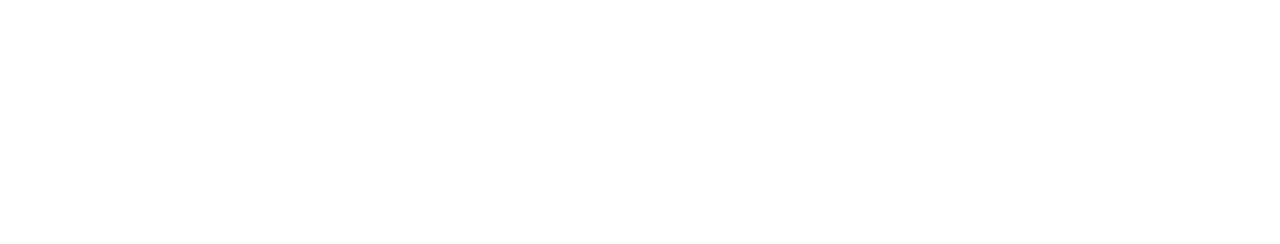
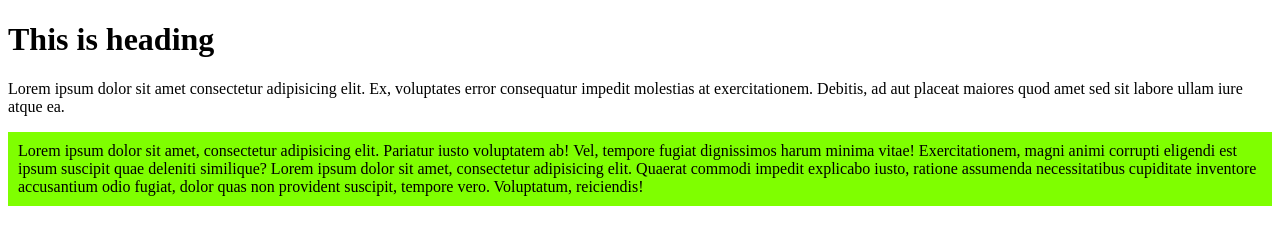
Before and after one commit to Aman-nur69/my-first-github-repo, a plain HTML site: page index.html in a window 1280 px wide. Drawn offline with Linux system fonts and the light colour scheme.

Commit message:
first css

```diff
--- a/index.html
+++ b/index.html
@@ -4,8 +4,12 @@
     <meta charset="UTF-8">
     <meta name="viewport" content="width=device-width, initial-scale=1.0">
     <title>My First Github Repo</title>
+    <link rel="stylesheet" href="style.css">
 </head>
 <body>
+    <h1>This is heading</h1>
+    <p>Lorem ipsum dolor sit amet consectetur adipisicing elit. Ex, voluptates error consequatur impedit molestias at exercitationem. Debitis, ad aut placeat maiores quod amet sed sit labore ullam iure atque ea.</p>
+    <p id="p2">Lorem ipsum dolor sit amet, consectetur adipisicing elit. Pariatur iusto voluptatem ab! Vel, tempore fugiat dignissimos harum minima vitae! Exercitationem, magni animi corrupti eligendi est ipsum suscipit quae deleniti similique? Lorem ipsum dolor sit amet, consectetur adipisicing elit. Quaerat commodi impedit explicabo iusto, ratione assumenda necessitatibus cupiditate inventore accusantium odio fugiat, dolor quas non provident suscipit, tempore vero. Voluptatum, reiciendis!</p>
 
 </body>
 </html>
--- /dev/null
+++ b/style.css
@@ -0,0 +1,4 @@
+#p2{
+    background-color: chartreuse;
+    padding: 10px;
+}
```
